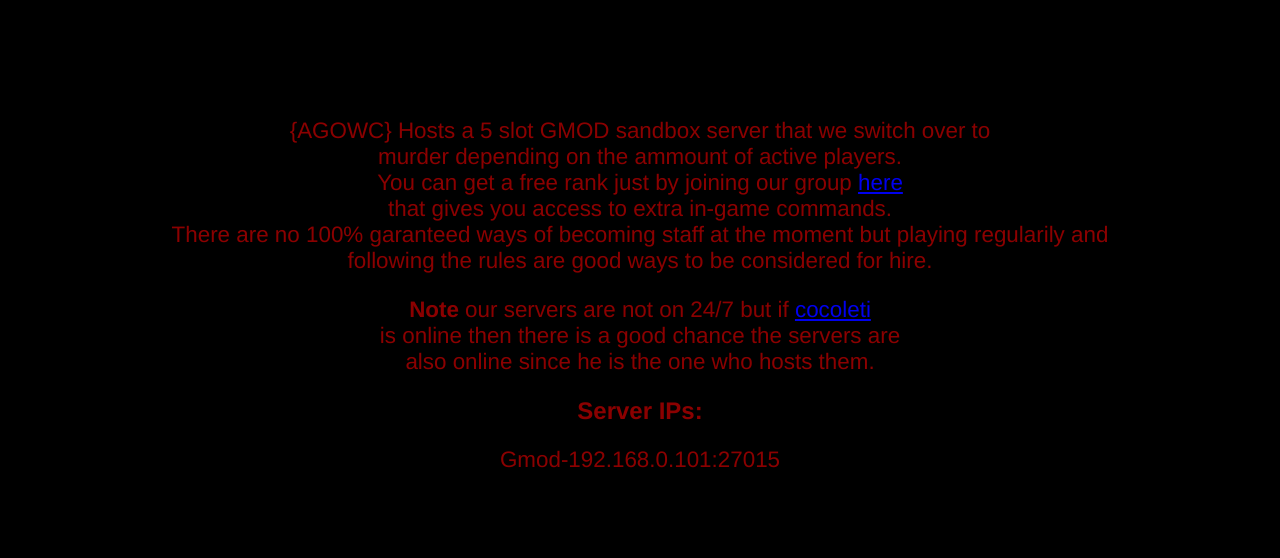
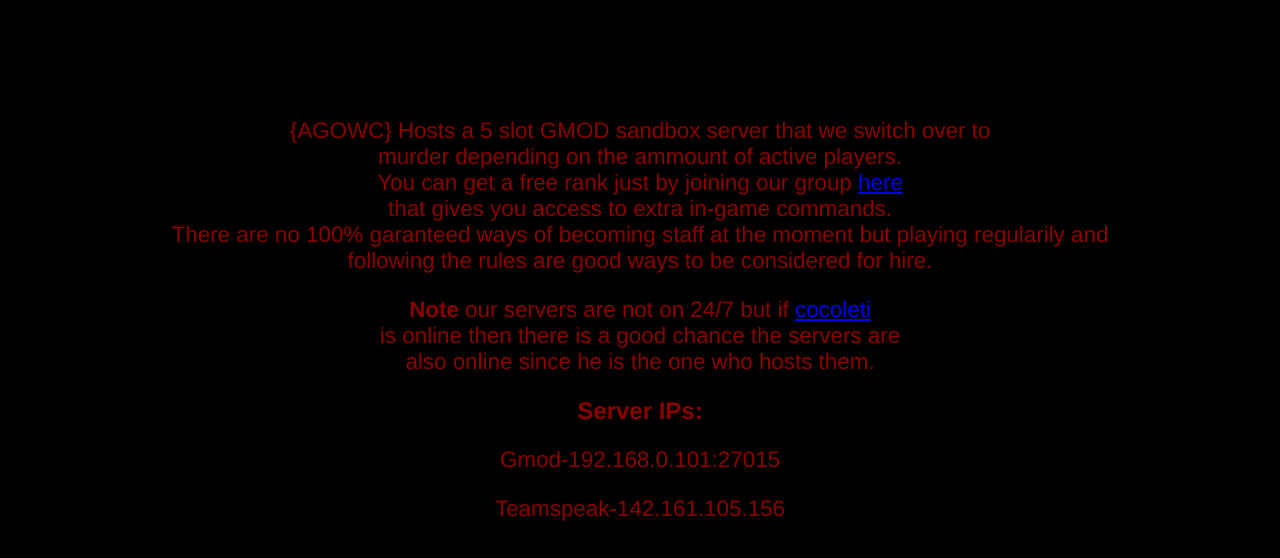
Before and after one commit to cocoleti/-AGOWC-Official-Website, a plain HTML site: page servers.html in a window 1280 px wide. Shown: the part 242-800 px from the top of the page. Drawn offline with Linux system fonts and the light colour scheme.

Commit message:
Added Teamspeak Server To IPs

```diff
--- a/servers.html
+++ b/servers.html
@@ -30,7 +30,8 @@
 				{AGOWC} Hosts a 5 slot GMOD sandbox server that we switch over to<br>
 				murder depending on the ammount of active players.<br>
 				You can get a free rank just by joining our group <a href="http://steamcommunity.com/groups/AGroupOfWildCanadians">here</a>
-				<br>that gives you access to extra in-game commands.<br> There are no 100% garanteed ways of becoming staff at the moment but playing regularily and<br>
+				<br>that gives you access to extra in-game commands.<br> There are no 100% garanteed ways of becoming staff at the moment
+				but playing regularily and<br>
 				following the rules are good ways to be considered for hire.
 			</p>
 
@@ -42,6 +43,7 @@
 
 			<h2 id="ips">Server IPs:</h2>
 			<p>Gmod-192.168.0.101:27015</p>
+			<p>Teamspeak-142.161.105.156</p>
 </p>
 
 	</body>
```
